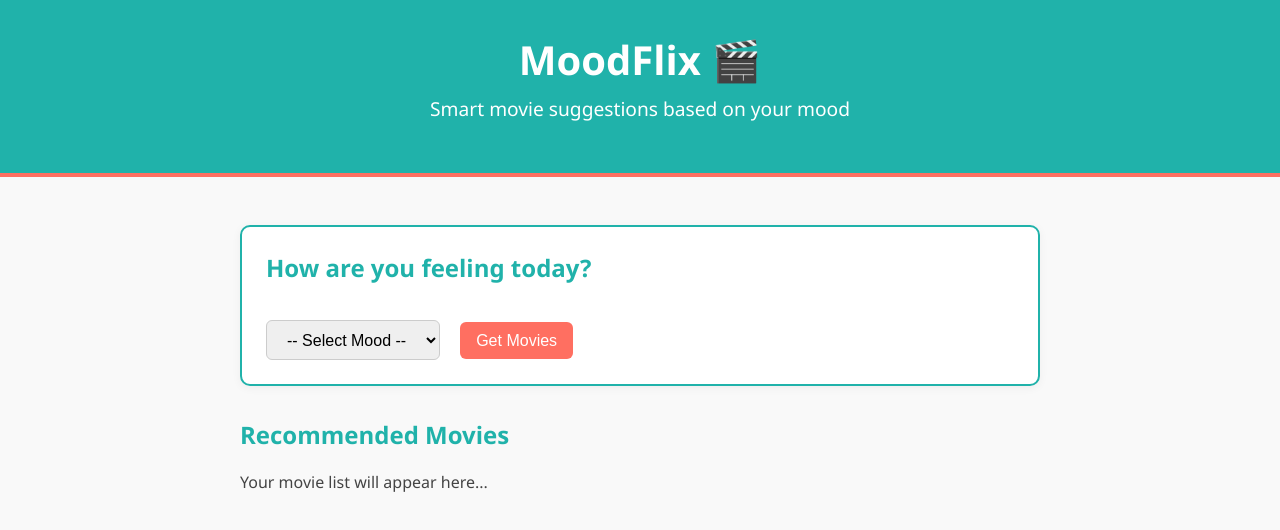
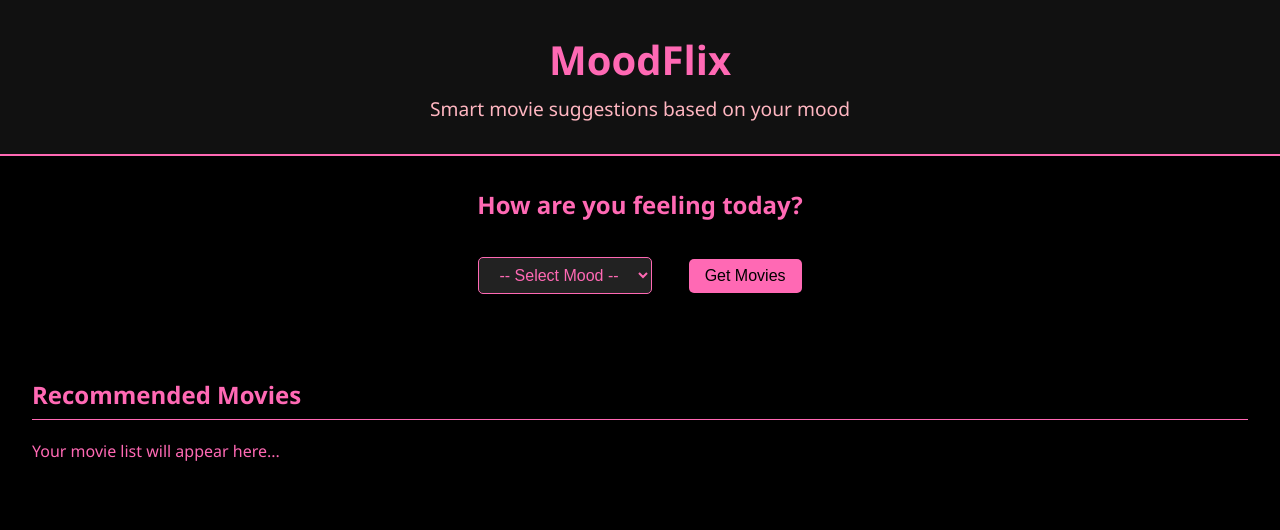
Before and after one commit to Dipxssi/MoodFlix, a website: page index.html in a window 1280 px wide. Drawn offline with Linux system fonts and the light colour scheme.

Commit message:
Updated styles

```diff
--- a/index.html
+++ b/index.html
@@ -8,7 +8,7 @@
 </head>
 <body>
   <header>
-    <h1>MoodFlix 🎬</h1>
+    <h1>MoodFlix </h1>
     <p>Smart movie suggestions based on your mood</p>
   </header>
 
--- a/style.css
+++ b/style.css
@@ -1,93 +1,90 @@
-/* General Reset and Base Styles */
+/* General Reset & Font */
 body {
   font-family: 'Segoe UI', Tahoma, Geneva, Verdana, sans-serif;
   margin: 0;
   padding: 0;
-  background-color: #f9f9f9;
-  color: #444;
+  background-color: #000000; /* Black */
+  color: #FF69B4; /* Hot Pink */
 }
 
-/* Header Styling */
+/* Header */
 header {
-  background-color: #20b2aa; /* Teal */
-  color: #ffffff;
-  padding: 2rem;
   text-align: center;
-  border-bottom: 4px solid #ff6f61; /* Coral Accent */
+  padding: 2rem 1rem;
+  background-color: #111; /* Deep black tone */
+  border-bottom: 2px solid #FF69B4;
 }
 
 header h1 {
   margin: 0;
   font-size: 2.5rem;
+  color: #FF69B4;
 }
 
 header p {
-  margin-top: 0.5rem;
+  margin: 0.5rem 0 0;
   font-size: 1.2rem;
+  color: #ffb6c1; /* Light pink for contrast */
 }
 
-/* Main Section Layout */
-main {
-  max-width: 800px;
-  margin: 2rem auto;
-  padding: 1rem;
+/* Quiz Section */
+.quiz-section {
+  text-align: center;
+  margin: 2rem 1rem;
 }
 
-/* Quiz Section Styling */
-.quiz-section {
-  background-color: #ffffff;
-  border: 2px solid #20b2aa;
-  border-radius: 10px;
-  padding: 1.5rem;
-  margin-bottom: 2rem;
-  box-shadow: 0 2px 10px rgba(0, 0, 0, 0.05);
+.quiz-section select,
+.quiz-section button {
+  padding: 0.5rem 1rem;
+  margin: 1rem;
+  border-radius: 5px;
+  border: none;
+  font-size: 1rem;
 }
 
-.quiz-section h2 {
-  margin-top: 0;
-  color: #20b2aa;
+.quiz-section select {
+  background-color: #222;
+  color: #FF69B4;
+  border: 1px solid #FF69B4;
 }
 
-select, button {
-  padding: 0.6rem 1rem;
-  font-size: 1rem;
-  margin-top: 1rem;
-  border-radius: 6px;
-  border: 1px solid #ccc;
+.quiz-section button {
+  background-color: #FF69B4;
+  color: black;
+  cursor: pointer;
+  transition: background-color 0.3s ease;
 }
 
-button {
-  background-color: #ff6f61; /* Coral */
-  color: #fff;
-  border: none;
-  cursor: pointer;
-  margin-left: 1rem;
+.quiz-section button:hover {
+  background-color: #ff85c1;
 }
 
-button:hover {
-  background-color: #e85b50;
+/* Recommendations */
+.recommendations {
+  padding: 1rem 2rem;
 }
 
-/* Recommendations Section */
 .recommendations h2 {
-  color: #20b2aa;
+  color: #FF69B4;
+  border-bottom: 1px solid #FF69B4;
+  padding-bottom: 0.5rem;
 }
 
 #movie-list {
-  margin-top: 1rem;
+  display: flex;
+  flex-direction: column;
+  gap: 1.5rem;
 }
 
-/* Movie Card Styling */
+/* Movie Card */
 .movie-card {
-  background-color: #ffffff;
-  border-left: 6px solid #ff6f61; /* Coral */
-  border-radius: 8px;
+  background-color: #111;
+  border-radius: 10px;
   padding: 1rem;
-  margin: 1rem 0;
-  box-shadow: 0 2px 10px rgba(0,0,0,0.08);
   display: flex;
+  box-shadow: 0 4px 10px rgba(255, 105, 180, 0.2);
   gap: 1rem;
-  align-items: center;
+  border: 1px solid #FF69B4;
 }
 
 .movie-card img {
@@ -97,11 +94,11 @@ button:hover {
 }
 
 .movie-card h3 {
-  margin: 0;
-  font-size: 1.2rem;
-  color: #20b2aa;
+  margin: 0 0 0.5rem;
+  color: #FF69B4;
 }
 
 .movie-card p {
-  margin: 0.5rem 0 0;
+  color: #ffb6c1;
+  margin: 0;
 }
```
